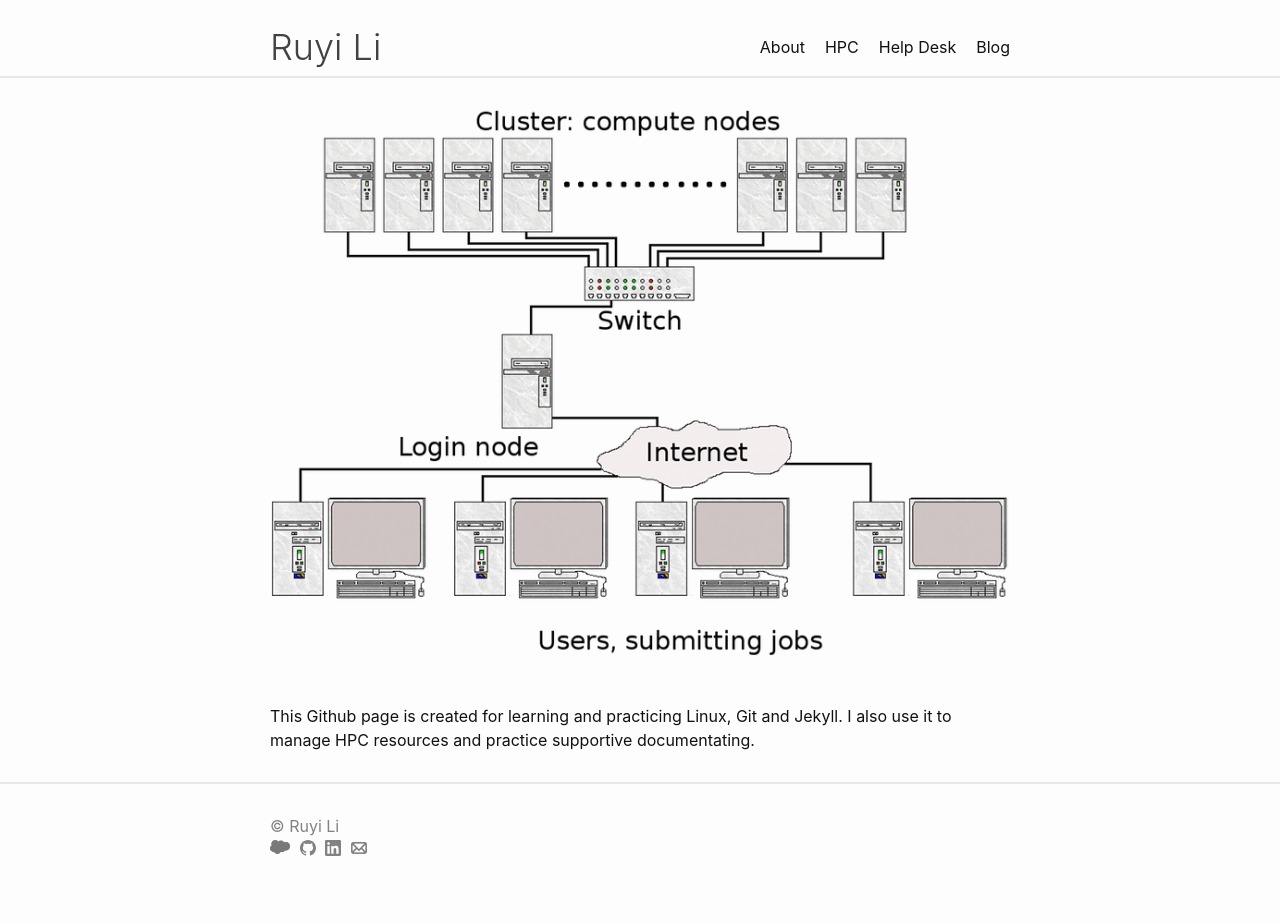
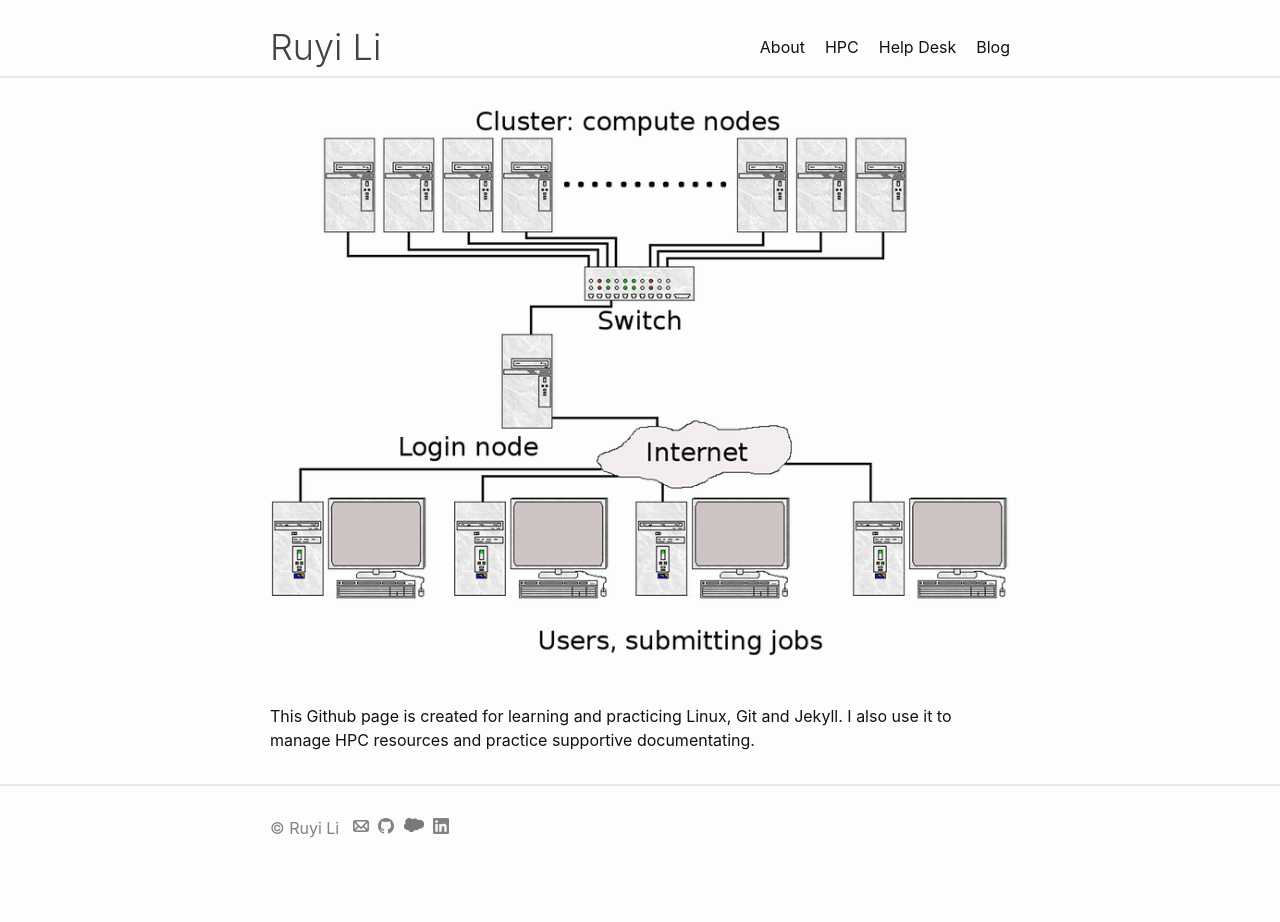
Before and after one commit to Ruyi95/Ruyi95.github.io, a Jekyll site: the page built from index.markdown, in a window 1280 px wide. Built offline with Jekyll 4.4.1, drawn with Linux system fonts in a browser that asks for light colours; after the commit the page ends 900 px from its top, so only the background shows below that.

Commit message:
Changed footer.

```diff
--- a/_includes/footer.html
+++ b/_includes/footer.html
@@ -8,18 +8,22 @@
         <ul class="contact-list">
           <li class="p-name">
             {%- if site.author -%}
-            © {{ site.author | escape }}
+            © {{ site.author | escape }} &nbsp
+<a href="mailto:{{ site.email }}"><img class="svg-icon" src= "/assets/mail.png"></a>
+<a href="https://www.github.com/Ruyi95"><svg class="svg-icon"><use xlink:href="{{ '/assets/minima-social-icons.svg#github' | relative_url }}"></use></svg></a>
+<a href="https://trailblazer.me/id/ruyili"><img class="png-icon" src= "/assets/salesforce.png"></a>
+<a href="https://www.linkedin.com/in/ruyi-li-634075110"><svg class="svg-icon"><use xlink:href="{{ '/assets/minima-social-icons.svg#linkedin' | relative_url }}"></use></svg></a>
             {%- else -%}
             © {{ site.title | escape }}
             {%- endif -%}
             </li>
+
+<!--
             <li class="social-media-list">
             <a href="https://trailblazer.me/id/ruyili"><img class="png-icon" src= "/assets/salesforce.png"></a>
-            <a href="https://www.github.com/Ruyi95"><svg class="svg-icon"><use xlink:href="{{ '/assets/minima-social-icons.svg#github' | relative_url }}"></use></svg></a>
-            <a href="https://www.linkedin.com/in/ruyi-li-634075110"><svg class="svg-icon"><use xlink:href="{{ '/assets/minima-social-icons.svg#linkedin' | relative_url }}"></use></svg></a>
-            <a href="mailto:{{ site.email }}"><img class="svg-icon" src= "/assets/mail.png"></a>
             </li>
-         </ul>
+-->
+     </ul>
       </div>
 
      <div class="footer-col footer-col-2">
```
